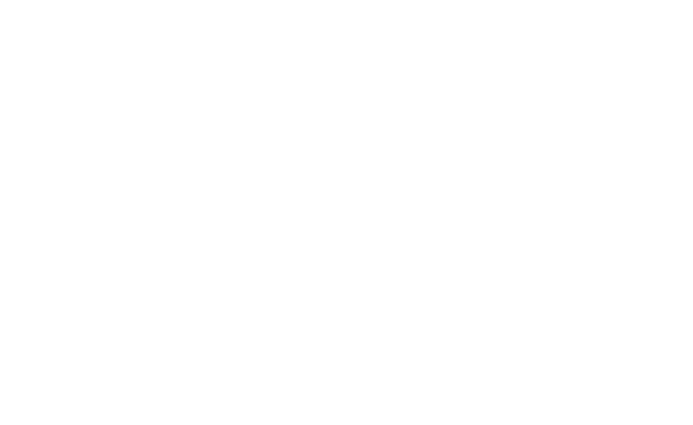
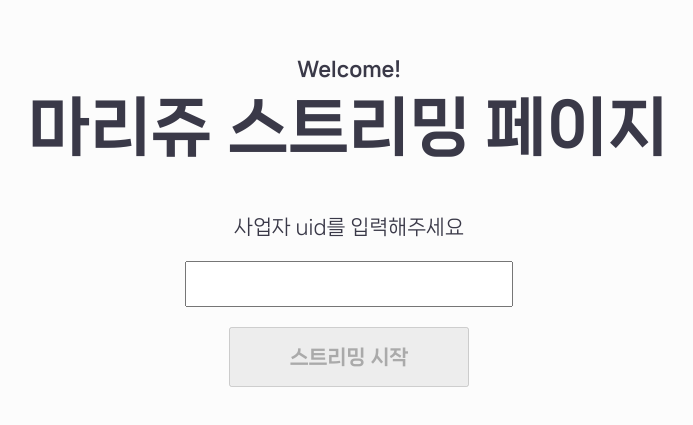
Before and after one commit to My-Little-Jurassic/Marizoo, a React (Create React App) app in the folder my-little-jurassic-buisness/: page /owner in a window 1280 px wide. Before the commit this address had no page. Shown: the part 159-584 px from the top of the page, without its empty margins (291-984 px from the left). Built offline with nearby package versions, Linux system fonts and the light colour scheme.

Commit message:
update : owner url로 들어올 시에도 맵핑되도록 url 변경

```diff
--- a/my-little-jurassic-buisness/src/App.tsx
+++ b/my-little-jurassic-buisness/src/App.tsx
@@ -18,6 +18,12 @@
         <Routes>
           <Route path={"/"} element={<Home />} />
           <Route path={"/broadcast/:id"} element={<Broadcast />} />
+
+          {/* 포트포워딩에 문제가 있을 경우 아래를 따라가도록 합니다 */}
+          <Route path="owner">
+            <Route index element={<Home />} />
+            <Route path={"broadcast/:id"} element={<Broadcast />} />
+          </Route>
         </Routes>
       </div>
     </ThemeProvider>
--- a/my-little-jurassic-buisness/src/pages/Home.tsx
+++ b/my-little-jurassic-buisness/src/pages/Home.tsx
@@ -11,7 +11,7 @@
     setId(e.target.value);
   };
   const onSubmit = () => {
-    navigate(`/broadcast/${id}`);
+    navigate(`broadcast/${id}`);
   };
 
   return (
```
